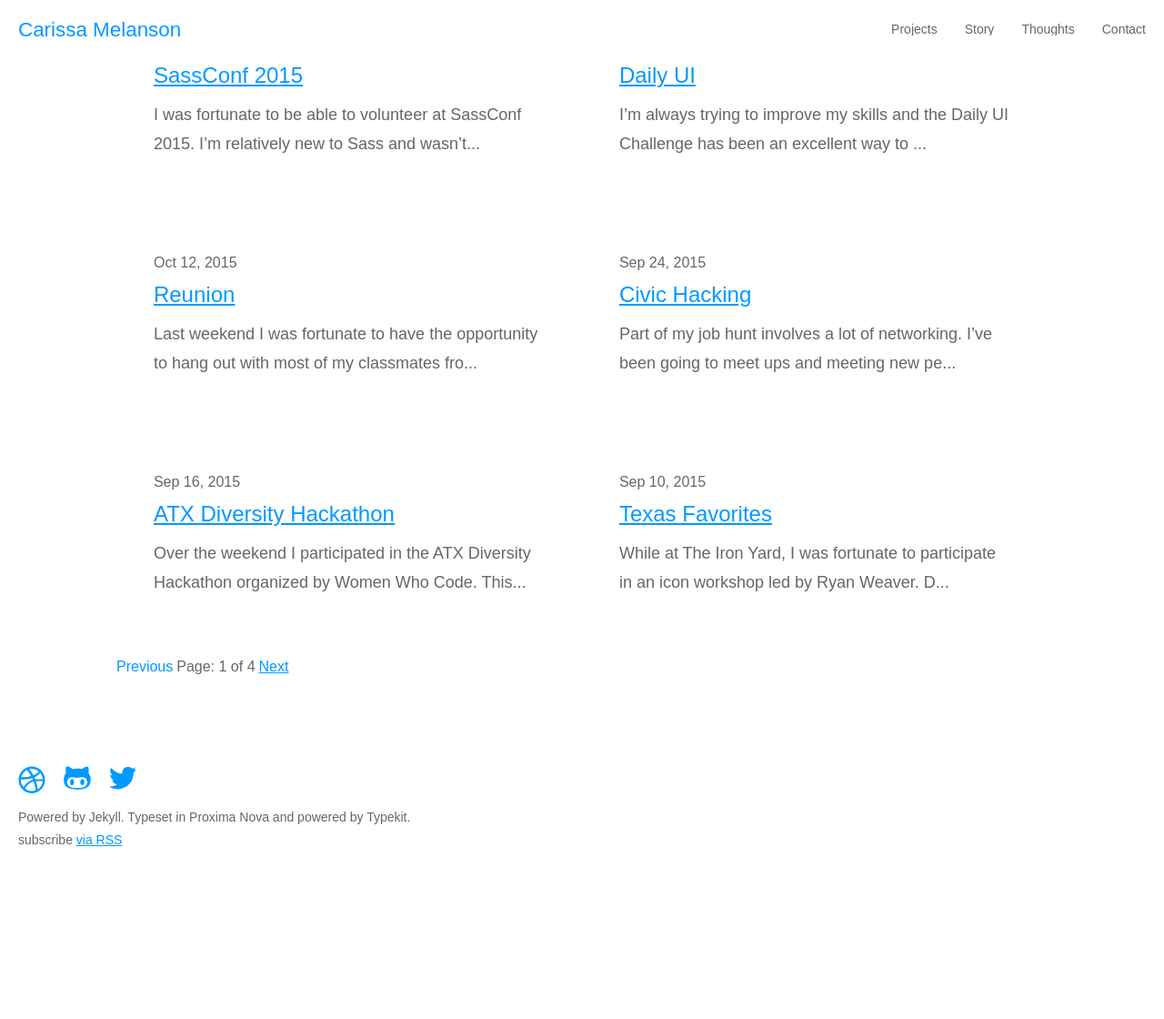
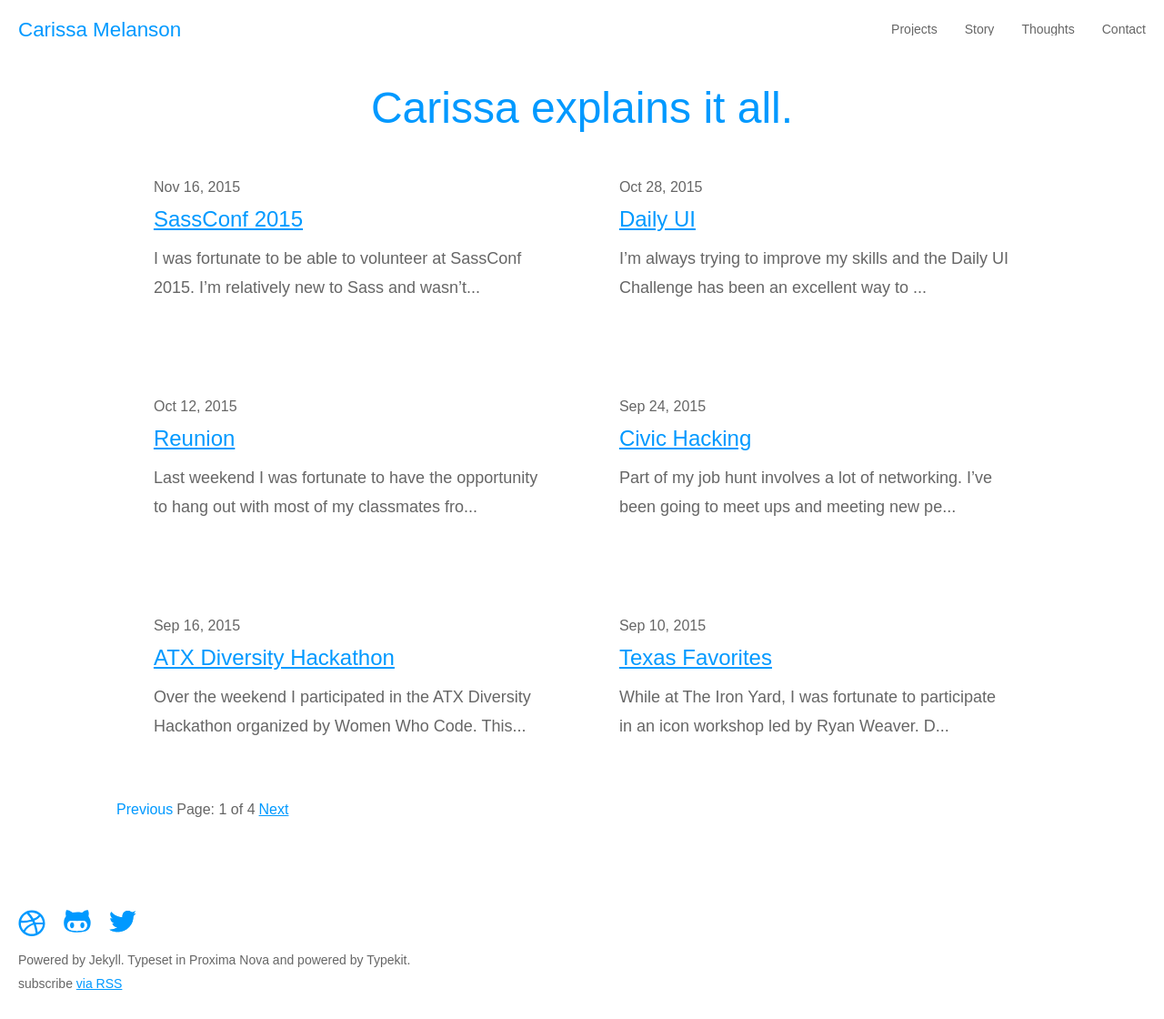
Before and after one commit to carissamelanson/carissamelanson.github.io, a Jekyll site: the page built from blog/index.html, in a window 1280 px wide and 1120 px high. Shown: the whole window at 91% size. Built offline with Jekyll 4.4.1, drawn with Linux system fonts in a browser that asks for light colours; the list of posts is cut into pages by our own code.

Commit message:
edits to header on blog page

```diff
--- a/blog/index.html
+++ b/blog/index.html
@@ -2,6 +2,11 @@
 layout: default
 title: Carissa explains it all.
 ---
+<div class="header-info">
+
+      <h1>{{page.title}}</h1>
+    </div>
+
 <div class="page-content">
 
 	{% for post in paginator.posts %}
```
